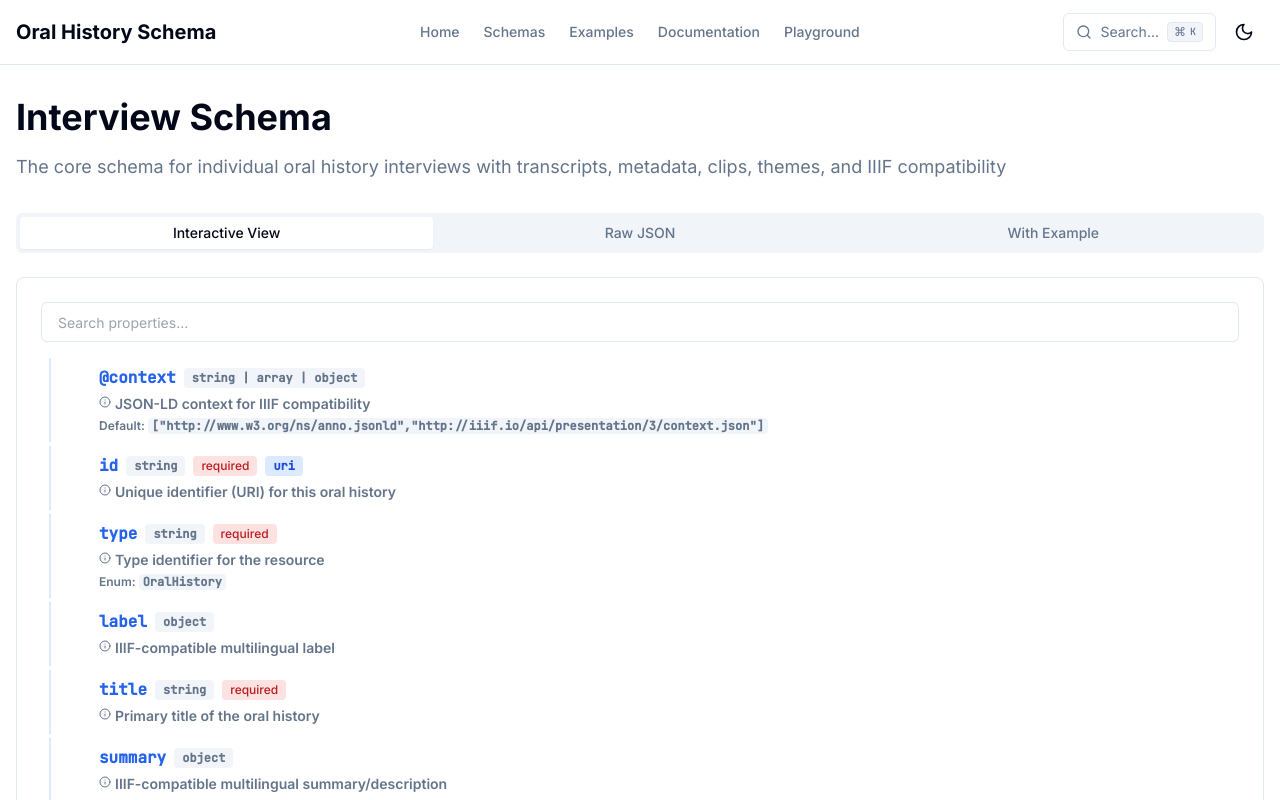
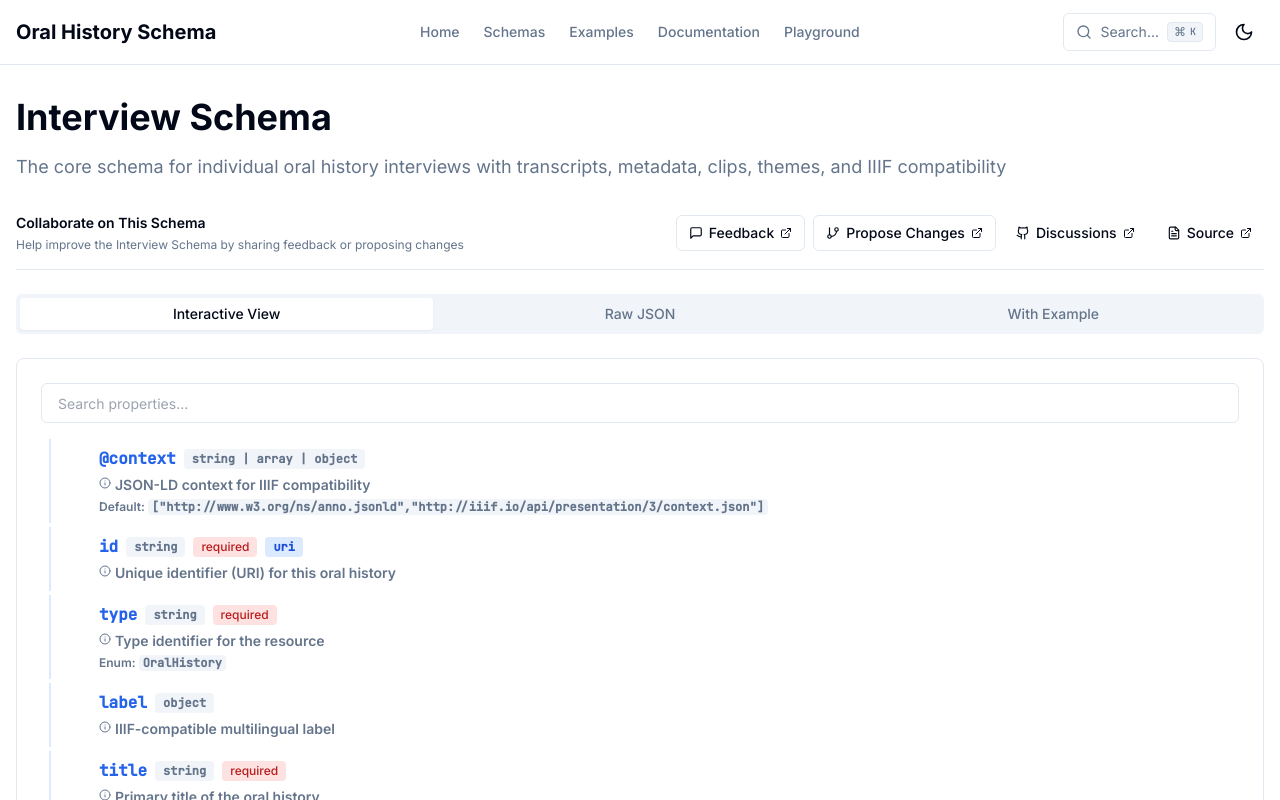
Before and after one commit to overZellis133/oral-history-schema-website, a Next.js app: page /schemas/interview in a window 1280 px wide. Shown: the top 800 px of the page. Built offline with nearby package versions, Linux system fonts and the light colour scheme.

Commit message:
add collaboration features linked to github

```diff
--- a/app/schemas/collection/page.tsx
+++ b/app/schemas/collection/page.tsx
@@ -3,6 +3,7 @@ import { JsonViewer } from '@/components/JsonViewer'
 import { Tabs, TabsContent, TabsList, TabsTrigger } from '@/components/ui/tabs'
 import { loadSchema } from '@/lib/loadSchemas'
 import { loadExample } from '@/lib/loadExamples'
+import { CollaborationSection } from '@/components/CollaborationSection'
 
 export default async function CollectionSchemaPage() {
   const schema = loadSchema('collection_schema.json')
@@ -21,6 +22,11 @@ export default async function CollectionSchemaPage() {
           Schema for organizing multiple interviews into collections with aggregated metadata, themes, and entities
         </p>
       </div>
+
+      <CollaborationSection
+        schemaName="Collection Schema"
+        schemaFile="collection_schema.json"
+      />
 
       <Tabs defaultValue="interactive" className="w-full">
         <TabsList className="grid w-full grid-cols-3">
--- a/app/schemas/interview/page.tsx
+++ b/app/schemas/interview/page.tsx
@@ -3,6 +3,7 @@ import { JsonViewer } from '@/components/JsonViewer'
 import { Tabs, TabsContent, TabsList, TabsTrigger } from '@/components/ui/tabs'
 import { loadSchema } from '@/lib/loadSchemas'
 import { loadExample } from '@/lib/loadExamples'
+import { CollaborationSection } from '@/components/CollaborationSection'
 
 export default async function InterviewSchemaPage() {
   const schema = loadSchema('oral_history_schema.json')
@@ -21,6 +22,11 @@ export default async function InterviewSchemaPage() {
           The core schema for individual oral history interviews with transcripts, metadata, clips, themes, and IIIF compatibility
         </p>
       </div>
+
+      <CollaborationSection
+        schemaName="Interview Schema"
+        schemaFile="oral_history_schema.json"
+      />
 
       <Tabs defaultValue="interactive" className="w-full">
         <TabsList className="grid w-full grid-cols-3">
--- a/app/schemas/page.tsx
+++ b/app/schemas/page.tsx
@@ -1,7 +1,7 @@
 import Link from 'next/link'
 import { Card, CardContent, CardDescription, CardHeader, CardTitle } from '@/components/ui/card'
 import { Button } from '@/components/ui/button'
-import { FileJson, GitCompare } from 'lucide-react'
+import { FileJson, GitCompare, Github, MessageSquare, GitBranch, ExternalLink } from 'lucide-react'
 
 export default function SchemasPage() {
   return (
@@ -11,6 +11,41 @@ export default function SchemasPage() {
         <p className="text-lg text-muted-foreground">
           Explore the JSON schemas that define the structure of oral history metadata
         </p>
+      </div>
+
+      {/* Collaboration Section */}
+      <div className="mb-6 border-b pb-4">
+        <div className="flex flex-col sm:flex-row sm:items-center sm:justify-between gap-3">
+          <div className="flex-1">
+            <h3 className="text-sm font-semibold mb-1">Collaborate on Schemas</h3>
+            <p className="text-xs text-muted-foreground">
+              Help improve the schemas by sharing feedback, proposing changes, or joining discussions
+            </p>
+          </div>
+          <div className="flex flex-wrap items-center gap-2">
+            <Button asChild variant="outline" size="sm">
+              <a href="https://github.com/overZellis133/oral-history-schema-website/issues/new?template=schema-feedback.md" target="_blank" rel="noopener noreferrer">
+                <MessageSquare className="h-3.5 w-3.5 mr-1.5" />
+                Feedback
+                <ExternalLink className="h-3 w-3 ml-1.5" />
+              </a>
+            </Button>
+            <Button asChild variant="outline" size="sm">
+              <a href="https://github.com/overZellis133/oral-history-schema-website" target="_blank" rel="noopener noreferrer">
+                <GitBranch className="h-3.5 w-3.5 mr-1.5" />
+                Propose Changes
+                <ExternalLink className="h-3 w-3 ml-1.5" />
+              </a>
+            </Button>
+            <Button asChild variant="ghost" size="sm">
+              <a href="https://github.com/overZellis133/oral-history-schema-website/discussions" target="_blank" rel="noopener noreferrer">
+                <Github className="h-3.5 w-3.5 mr-1.5" />
+                Discussions
+                <ExternalLink className="h-3 w-3 ml-1.5" />
+              </a>
+            </Button>
+          </div>
+        </div>
       </div>
 
       <div className="grid md:grid-cols-2 gap-6 mb-8">
--- /dev/null
+++ b/components/CollaborationSection.tsx
@@ -0,0 +1,68 @@
+'use client'
+
+import { Button } from '@/components/ui/button'
+import { Github, MessageSquare, GitBranch, FileText, ExternalLink } from 'lucide-react'
+
+interface CollaborationSectionProps {
+  schemaName: string
+  schemaFile: string
+  githubRepo?: string
+}
+
+export function CollaborationSection({
+  schemaName,
+  schemaFile,
+  githubRepo = 'https://github.com/overZellis133/oral-history-schema-website'
+}: CollaborationSectionProps) {
+  const repoPath = githubRepo.replace('https://github.com/', '').replace('.git', '')
+
+  // GitHub URLs
+  const newIssueUrl = `${githubRepo}/issues/new?template=schema-feedback.md&title=Feedback+on+${encodeURIComponent(schemaName)}&labels=schema,feedback`
+  const discussionsUrl = `${githubRepo}/discussions`
+  const schemaFileUrl = `${githubRepo}/blob/main/lib/schemas/${schemaFile}`
+  const editSchemaUrl = `${githubRepo}/edit/main/lib/schemas/${schemaFile}`
+  const newPRUrl = `${githubRepo}/compare/main...main?quick_pull=1&title=Proposed+changes+to+${encodeURIComponent(schemaName)}`
+
+  return (
+    <div className="mb-6 border-b pb-4">
+      <div className="flex flex-col sm:flex-row sm:items-center sm:justify-between gap-3">
+        <div className="flex-1">
+          <h3 className="text-sm font-semibold mb-1">Collaborate on This Schema</h3>
+          <p className="text-xs text-muted-foreground">
+            Help improve the {schemaName} by sharing feedback or proposing changes
+          </p>
+        </div>
+        <div className="flex flex-wrap items-center gap-2">
+          <Button asChild variant="outline" size="sm">
+            <a href={newIssueUrl} target="_blank" rel="noopener noreferrer">
+              <MessageSquare className="h-3.5 w-3.5 mr-1.5" />
+              Feedback
+              <ExternalLink className="h-3 w-3 ml-1.5" />
+            </a>
+          </Button>
+          <Button asChild variant="outline" size="sm">
+            <a href={editSchemaUrl} target="_blank" rel="noopener noreferrer">
+              <GitBranch className="h-3.5 w-3.5 mr-1.5" />
+              Propose Changes
+              <ExternalLink className="h-3 w-3 ml-1.5" />
+            </a>
+          </Button>
+          <Button asChild variant="ghost" size="sm">
+            <a href={discussionsUrl} target="_blank" rel="noopener noreferrer">
+              <Github className="h-3.5 w-3.5 mr-1.5" />
+              Discussions
+              <ExternalLink className="h-3 w-3 ml-1.5" />
+            </a>
+          </Button>
+          <Button asChild variant="ghost" size="sm">
+            <a href={schemaFileUrl} target="_blank" rel="noopener noreferrer">
+              <FileText className="h-3.5 w-3.5 mr-1.5" />
+              Source
+              <ExternalLink className="h-3 w-3 ml-1.5" />
+            </a>
+          </Button>
+        </div>
+      </div>
+    </div>
+  )
+}
```
Also changed, not shown: 1 other file (tests, documents, lock files or other folders).
